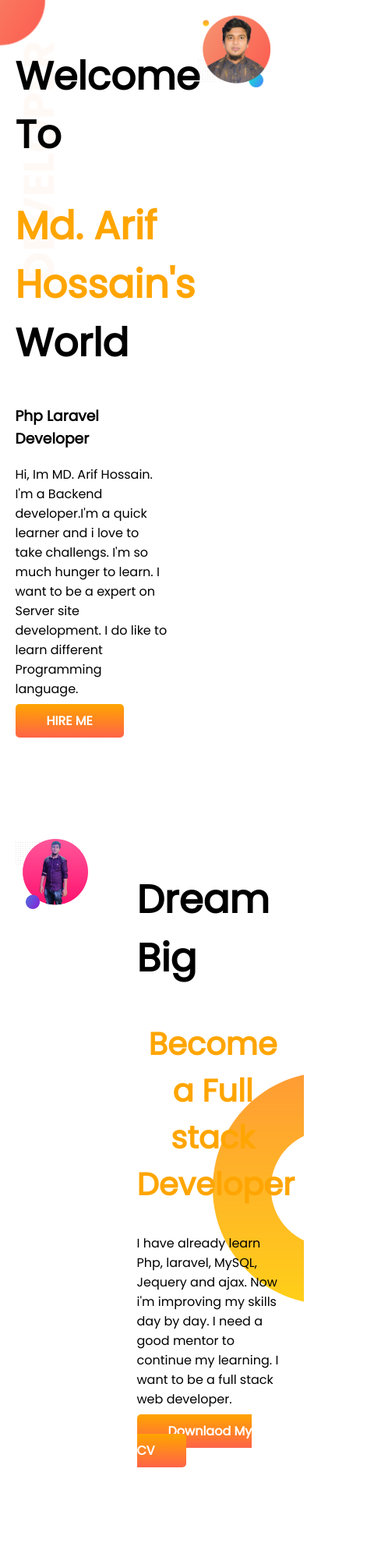
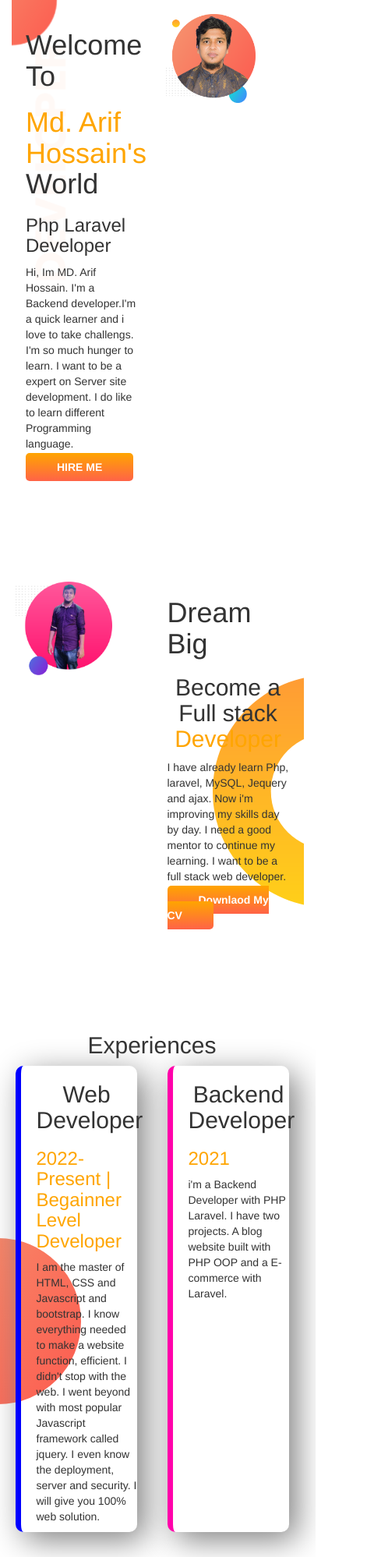
Before and after one commit to Arif-hossain-raj/Developer-portfolio, a plain HTML site: page index.html in a window 390 px wide. Shown: the top 1997 px of the page at 78% size, 471 px wide, since content can reach past the window. Drawn offline with nearby package versions, Linux system fonts and the light colour scheme.

Commit message:
add bootstap

```diff
--- a/index.html
+++ b/index.html
@@ -10,25 +10,44 @@
     <link rel="preconnect" href="https://fonts.googleapis.com">
     <link rel="preconnect" href="https://fonts.gstatic.com" crossorigin>
     <link href="https://fonts.googleapis.com/css2?family=Josefin+Sans&family=Poppins&display=swap" rel="stylesheet">
+    <link rel="stylesheet" href="https://cdn.jsdelivr.net/npm/bootstrap@3.3.7/dist/css/bootstrap.min.css"
+        integrity="sha384-BVYiiSIFeK1dGmJRAkycuHAHRg32OmUcww7on3RYdg4Va+PmSTsz/K68vbdEjh4u" crossorigin="anonymous">
+
+    <!-- Optional theme -->
+    <link rel="stylesheet" href="https://cdn.jsdelivr.net/npm/bootstrap@3.3.7/dist/css/bootstrap-theme.min.css"
+        integrity="sha384-rHyoN1iRsVXV4nD0JutlnGaslCJuC7uwjduW9SVrLvRYooPp2bWYgmgJQIXwl/Sp" crossorigin="anonymous">
+
 </head>
 
 <body>
+    <div class="container">
+        <div class="row">
+            <div class="col-md-12">
                 <section class="top-banner flexible-container">
                     <div class="half-width">
                         <h1>Welcome To</h1>
                         <h1><span class="orange-color">Md. Arif Hossain's </span>World</h1>
                         <h3>Php Laravel Developer</h3>
-            <p>Hi, Im MD. Arif Hossain. I'm a Backend developer.I'm a quick learner and i love to take challengs. I'm so
-                much hunger to learn. I want to be a expert on Server site development. I do like to learn different
+                        <p>Hi, Im MD. Arif Hossain. I'm a Backend developer.I'm a quick learner and i love to take
+                            challengs. I'm so
+                            much hunger to learn. I want to be a expert on Server site development. I do like to learn
+                            different
                             Programming language.</p>
 
-            <a target="_blank" class="link-btn" href="https://www.linkedin.com/in/arif-hossain-aa0300242/">HIRE ME</a>
+                        <a target="_blank" class="link-btn"
+                            href="https://www.linkedin.com/in/arif-hossain-aa0300242/">HIRE ME</a>
                     </div>
                     <div class="half-width">
                         <img src="images/arif.png" alt="">
                     </div>
 
                 </section>
+            </div>
+        </div>
+    </div>
+
+    <div class="row">
+        <div class="col-md-12">
             <section class="dream-big flexible-container">
                 <div class="half-width">
                     <img src="images/arif2.png" alt="">
@@ -37,34 +56,55 @@
                 <div class="half-width">
                     <h1>Dream Big</h1>
                     <h2>Become a Full stack <span class="orange-color">Developer</span></h2>
-            <p>I have already learn Php, laravel, MySQL, Jequery and ajax. Now i'm improving my skills day by day. I
+                    <p>I have already learn Php, laravel, MySQL, Jequery and ajax. Now i'm improving my skills day by
+                        day. I
                         need a good mentor to continue my learning. I want to be a full stack web developer. </p>
                     <a target="_blank" class="link-btn" href="">Downlaod My CV</a>
                 </div>
 
             </section>
+        </div>
+    </div>
+    <div class="row">
+        <div class="col-md-12">
             <section class="experience-area">
                 <h2>Experiences</h2>
                 <div class="flexible-container">
                     <div class="experiance-item" id="web-developer">
                         <h2> Web Developer</h2>
                         <h3>2022-Present | Begainner Level Developer</h3>
-                <p>I am the master of HTML, CSS and Javascript. I know everything needed to make a website function,
-                    efficient. I didn't stop with the web. I went beyond with most popular Javascript framework called
-                    jquery. I even know the deployment, server and security. I will give you 100% web solution.</p>
+                        <p>I am the master of HTML, CSS and Javascript and bootstrap. I know everything needed to make a
+                            website
+                            function,
+                            efficient. I didn't stop with the web. I went beyond with most popular Javascript framework
+                            called
+                            jquery. I even know the deployment, server and security. I will give you 100% web solution.
+                        </p>
                     </div>
                     <div class="experiance-item" id="baby-developer">
                         <h2>Backend Developer</h2>
                         <h3>2021</h3>
-                <p>i'm a Backend Developer with PHP Laravel. I have two projects. A blog website built with PHP OOP and
+                        <p>i'm a Backend Developer with PHP Laravel. I have two projects. A blog website built with PHP
+                            OOP and
                             a E-commerce with Laravel. </p>
                     </div>
                 </div>
 
             </section>
+        </div>
+    </div>
+
+    <div class="footersection">
         <footer>
             <p>© Md. Arif Hossain 2022.</p>
         </footer>
+    </div>
+
+
+    <!-- Latest compiled and minified JavaScript -->
+    <script src="https://cdn.jsdelivr.net/npm/bootstrap@3.3.7/dist/js/bootstrap.min.js"
+        integrity="sha384-Tc5IQib027qvyjSMfHjOMaLkfuWVxZxUPnCJA7l2mCWNIpG9mGCD8wGNIcPD7Txa"
+        crossorigin="anonymous"></script>
 
 
 </body>
```
Lines whose indentation alone changed are shown as unchanged.
